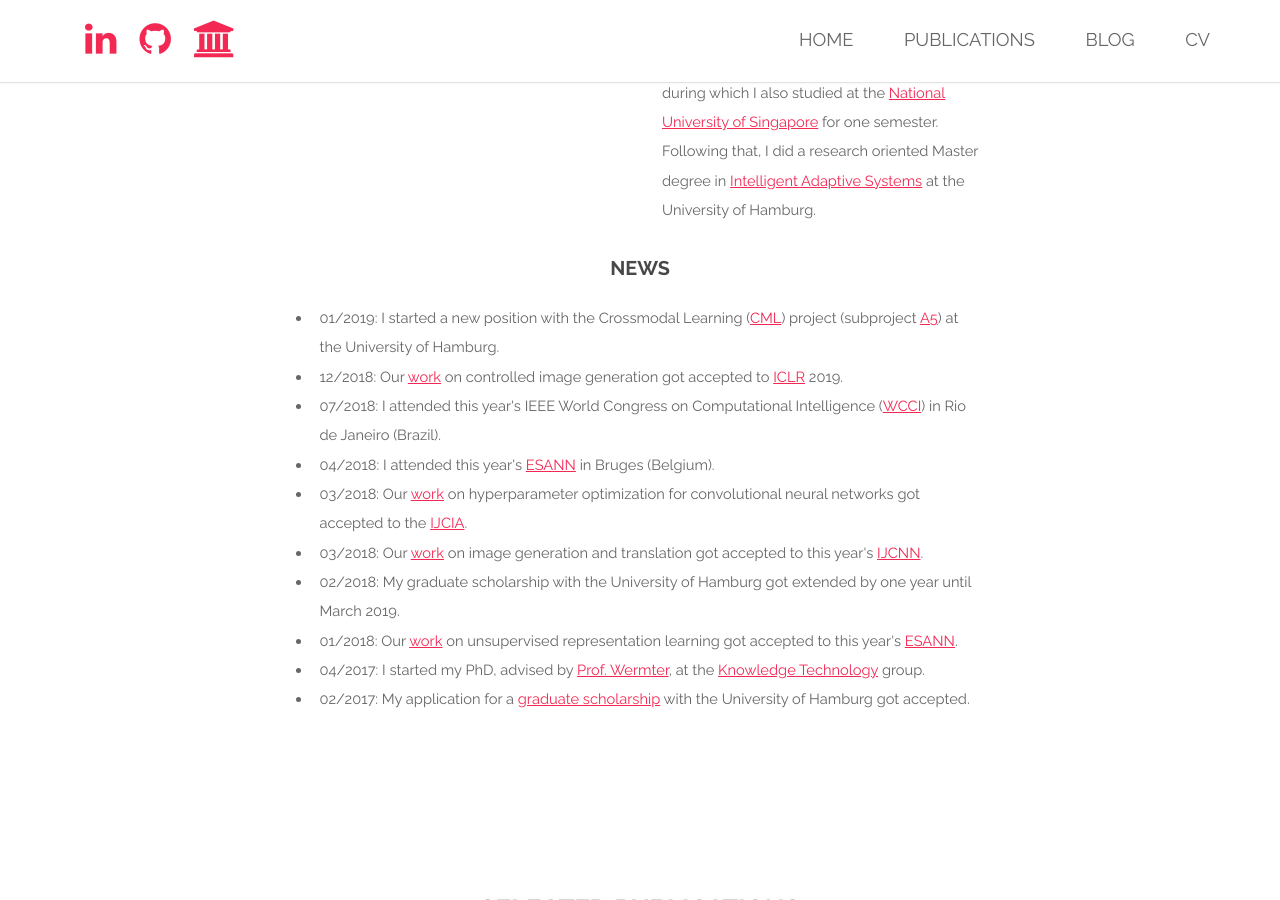
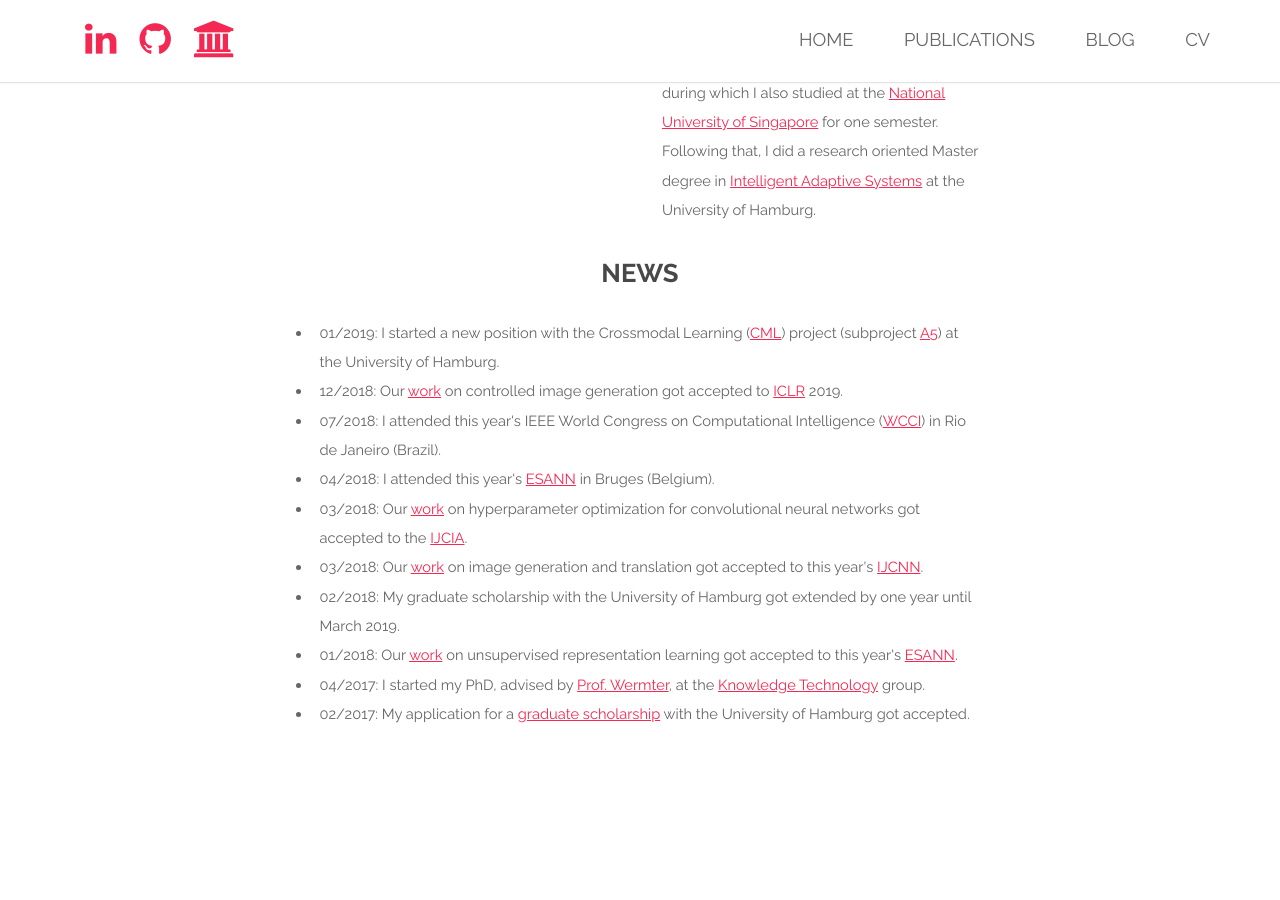
Before and after one commit to tohinz/tohinz.github.io, a Jekyll site: the page built from index.html, in a window 1280 px wide and 900 px high, scrolled down 509 px. Built offline with Jekyll 4.4.1, drawn with Linux system fonts in a browser that asks for light colours.

Commit message:
Update index.html

```diff
--- a/index.html
+++ b/index.html
@@ -28,7 +28,7 @@
 	</div>
 
 	<div class="container 75%">
-		<h3 style="text-align: center">News</h3>
+		<h2 style="text-align: center">News</h2>
 		<ul>
 			<li>01/2019: I started a new position with the Crossmodal Learning (<a href="https://www.crossmodal-learning.org/home/about.html" target="_blank">CML</a>) project (subproject <a href="https://www.crossmodal-learning.org/projects/area-a/a5-neurobotic-brain.html" target="_blank">A5</a>) at the University of Hamburg.</li>
 			<li>12/2018: Our <a href="https://openreview.net/forum?id=H1edIiA9KQ" target="_blank">work</a> on controlled image generation got accepted to <a href="https://iclr.cc/" target="_blank">ICLR</a> 2019.</li>
```
